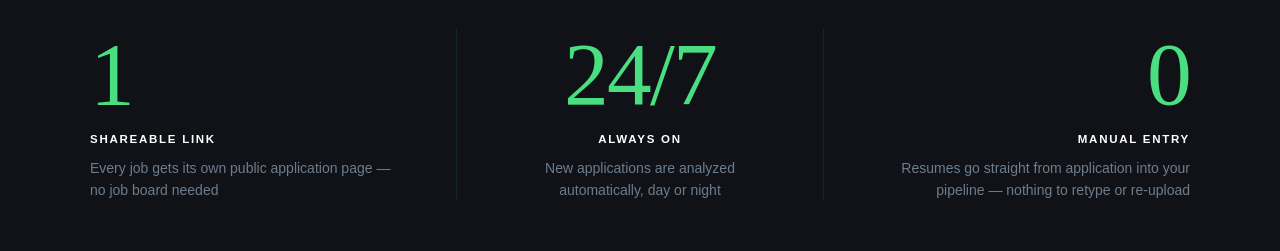
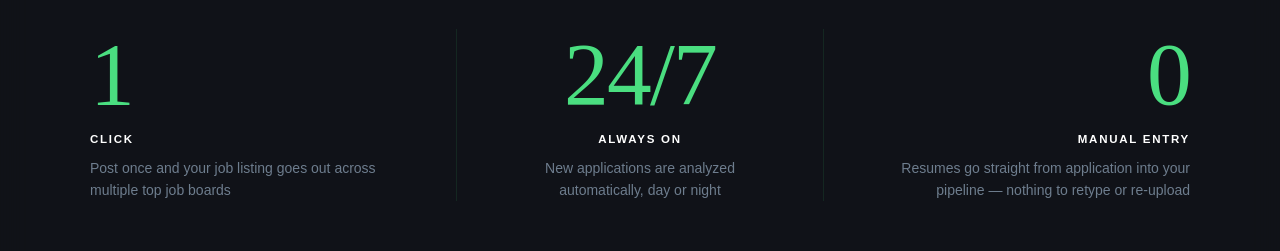
Before and after one commit to jdrissel5253-netizen/Talos, a React (Create React App) app in the folder frontend/: page / in a window 1280 px wide. Shown: the part 940-1191 px from the top of the page. Built offline with nearby package versions, Linux system fonts and the light colour scheme; no server answers.

Commit message:
Update homepage stat to highlight one-click job board distribution

```diff
--- a/frontend/src/components/ContentSections.tsx
+++ b/frontend/src/components/ContentSections.tsx
@@ -492,8 +492,8 @@ const ContentSections: React.FC = () => {
         <StatsGrid>
           <StatItem>
             <StatNum>1</StatNum>
-            <StatTitle>Shareable Link</StatTitle>
-            <StatDesc>Every job gets its own public application page — no job board needed</StatDesc>
+            <StatTitle>Click</StatTitle>
+            <StatDesc>Post once and your job listing goes out across multiple top job boards</StatDesc>
           </StatItem>
           <StatDivider />
           <StatItem>
```
